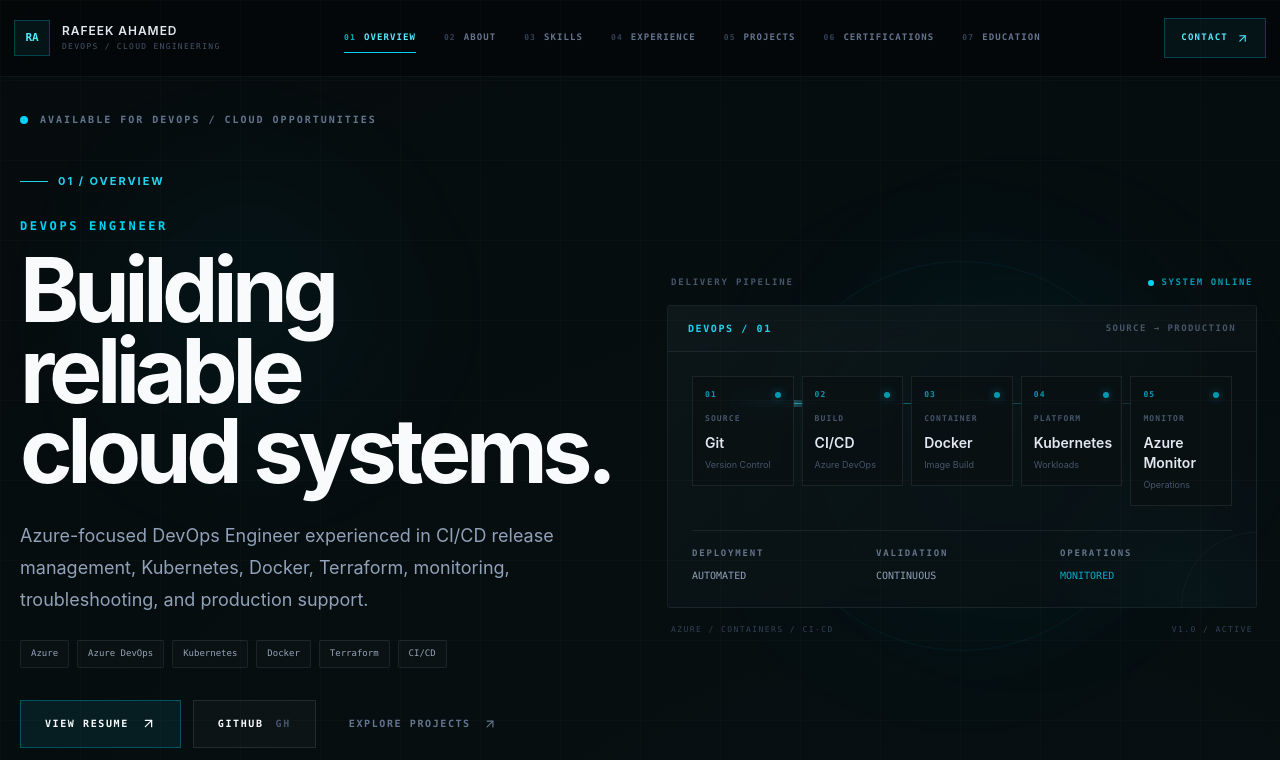
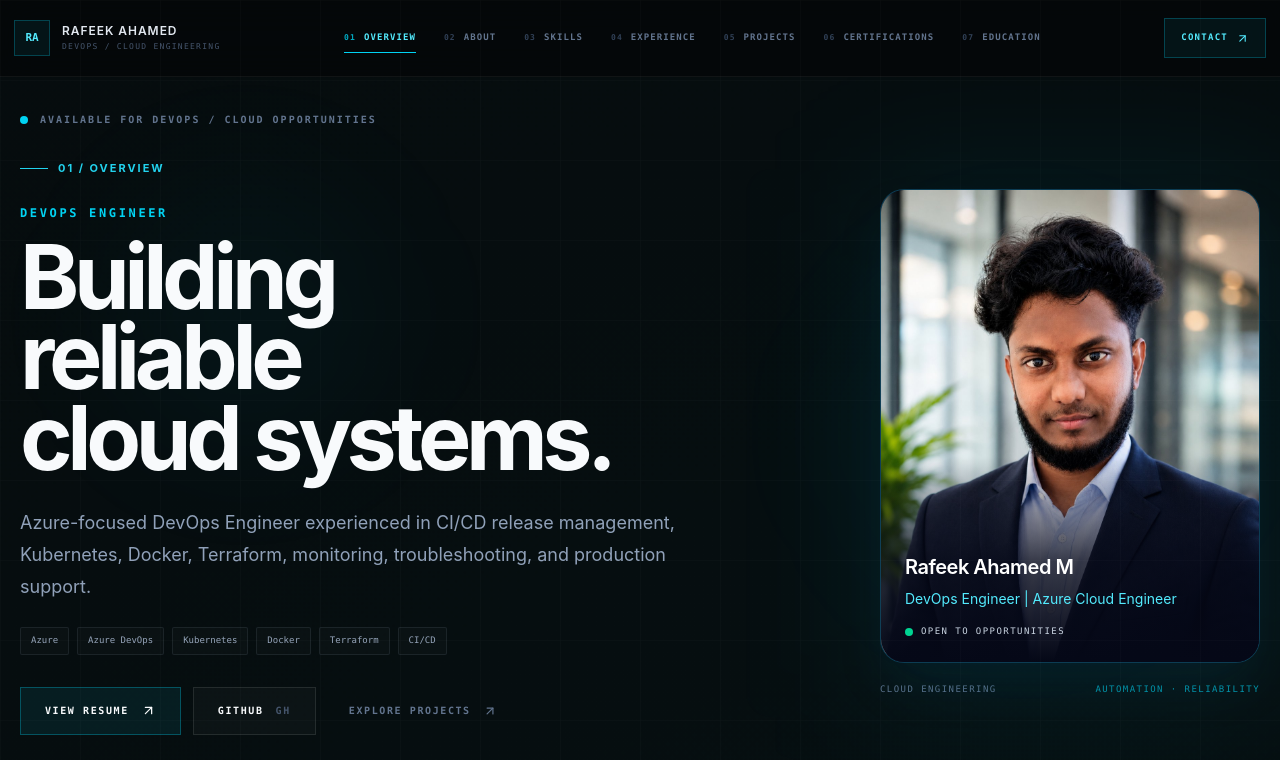
Before and after one commit to RafeekAhamed/rafeek-devops-portfolio, a React (Vite) app: page / in a window 1280 px wide. Shown: the top 760 px of the page. Built offline with nearby package versions, Linux system fonts and the light colour scheme.

Commit message:
Update hero section with profile photo

```diff
--- a/src/components/Hero.jsx
+++ b/src/components/Hero.jsx
@@ -1,23 +1,10 @@
 import { ArrowUpRight } from "lucide-react";
-import DevOpsVisual from "./DevOpsVisual";
 
 const quickFacts = [
-  {
-    label: "EXPERIENCE",
-    value: "1+ Year",
-  },
-  {
-    label: "FOCUS",
-    value: "Azure / DevOps",
-  },
-  {
-    label: "PLATFORM",
-    value: "Kubernetes",
-  },
-  {
-    label: "STATUS",
-    value: "Available",
-  },
+  { label: "EXPERIENCE", value: "1+ Year" },
+  { label: "FOCUS", value: "Azure / DevOps" },
+  { label: "PLATFORM", value: "Kubernetes" },
+  { label: "STATUS", value: "Available" },
 ];
 
 const stack = [
@@ -41,26 +28,17 @@
       id="home"
       className="relative min-h-screen overflow-hidden"
     >
-      {/* =====================================================
-          BACKGROUND
-          ===================================================== */}
-
+      {/* Background */}
       <div className="pointer-events-none absolute inset-0 -z-10">
         <div className="absolute left-[8%] top-[18%] h-72 w-72 rounded-full bg-cyan-400/[0.035] blur-3xl" />
-
         <div className="absolute right-[5%] top-[25%] h-96 w-96 rounded-full bg-cyan-400/[0.025] blur-3xl" />
       </div>
 
       <div className="container">
-
-        {/* ===================================================
-            AVAILABILITY
-            =================================================== */}
-
+        {/* Availability */}
         <div className="flex items-center gap-3 pb-6 pt-24 md:pt-28">
           <span className="relative flex h-2 w-2 shrink-0">
             <span className="absolute inline-flex h-full w-full animate-ping rounded-full bg-cyan-400 opacity-50" />
-
             <span className="relative inline-flex h-2 w-2 rounded-full bg-cyan-400" />
           </span>
 
@@ -69,36 +47,25 @@
           </span>
         </div>
 
-
-        {/* ===================================================
-            MAIN HERO
-            =================================================== */}
-
+        {/* Main Hero */}
         <div
           className="
             grid
             min-h-[calc(100vh-190px)]
             items-center
             gap-12
-            lg:grid-cols-[1fr_0.95fr]
-            lg:gap-8
-            xl:grid-cols-[1fr_1fr]
-            xl:gap-12
+            pb-12
+            lg:grid-cols-[1fr_0.8fr]
+            lg:gap-12
+            xl:grid-cols-[1fr_0.75fr]
+            xl:gap-16
           "
         >
-
-          {/* =================================================
-              LEFT — HERO CONTENT
-              ================================================= */}
-
+          {/* Left — Hero Content */}
           <div className="min-w-0">
-
-            <div className="section-label">
-              01 / Overview
-            </div>
+            <div className="section-label">01 / Overview</div>
 
             <div className="mt-7">
-
               <p className="mb-4 font-mono text-xs font-semibold uppercase tracking-[0.22em] text-cyan-400">
                 DevOps Engineer
               </p>
@@ -110,186 +77,149 @@
                 <br />
                 cloud systems.
               </h1>
-
             </div>
 
-
             {/* Description */}
-
             <div className="mt-7 max-w-2xl">
               <p className="text-base leading-8 text-slate-400 md:text-lg">
-                Azure-focused DevOps Engineer experienced in CI/CD release
-                management, Kubernetes, Docker, Terraform, monitoring,
-                troubleshooting, and production support.
+                Azure-focused DevOps Engineer experienced in CI/CD
+                release management, Kubernetes, Docker, Terraform,
+                monitoring, troubleshooting, and production support.
               </p>
             </div>
 
-
-            {/* =================================================
-                TECHNOLOGY STACK
-                ================================================= */}
-
+            {/* Technology Stack */}
             <div className="mt-6 flex max-w-2xl flex-wrap gap-2">
               {stack.map((item) => (
-                <span
-                  key={item}
-                  className="tech-chip"
-                >
+                <span key={item} className="tech-chip">
                   {item}
                 </span>
               ))}
             </div>
 
-
-            {/* =================================================
-                ACTIONS
-                ================================================= */}
-
+            {/* Action Buttons */}
             <div className="mt-8 flex flex-col gap-3 sm:flex-row sm:flex-wrap">
-
               <a
                 href="/Rafeek_Ahamed_DevOps_Resume.pdf"
                 target="_blank"
                 rel="noreferrer"
                 className="
-                  group
-                  inline-flex
-                  min-h-12
-                  items-center
-                  justify-center
-                  gap-3
-                  border
-                  border-cyan-400/30
-                  bg-cyan-400/[0.08]
-                  px-6
-                  font-mono
-                  text-[10px]
-                  font-bold
-                  uppercase
-                  tracking-[0.16em]
-                  text-cyan-300
-                  transition
-                  hover:border-cyan-400/60
-                  hover:bg-cyan-400/[0.13]
+                  group inline-flex min-h-12 items-center justify-center
+                  gap-3 border border-cyan-400/30 bg-cyan-400/[0.08]
+                  px-6 font-mono text-[10px] font-bold uppercase
+                  tracking-[0.16em] text-cyan-300 transition
+                  hover:border-cyan-400/60 hover:bg-cyan-400/[0.13]
                 "
               >
                 View Resume
-
                 <ArrowUpRight
                   size={15}
-                  className="
-                    transition-transform
-                    group-hover:-translate-y-0.5
-                    group-hover:translate-x-0.5
-                  "
+                  className="transition-transform group-hover:-translate-y-0.5 group-hover:translate-x-0.5"
                 />
               </a>
-
 
               <a
                 href="https://github.com/RafeekAhamed"
                 target="_blank"
                 rel="noreferrer"
                 className="
-                  inline-flex
-                  min-h-12
-                  items-center
-                  justify-center
-                  gap-3
-                  border
-                  border-white/10
-                  bg-white/[0.025]
-                  px-6
-                  font-mono
-                  text-[10px]
-                  font-bold
-                  uppercase
-                  tracking-[0.16em]
-                  text-slate-300
-                  transition
-                  hover:border-white/20
-                  hover:bg-white/[0.05]
+                  inline-flex min-h-12 items-center justify-center gap-3
+                  border border-white/10 bg-white/[0.025] px-6
+                  font-mono text-[10px] font-bold uppercase
+                  tracking-[0.16em] text-slate-300 transition
+                  hover:border-white/20 hover:bg-white/[0.05]
                 "
               >
                 GitHub
-
                 <span className="font-mono text-[10px] text-slate-600">
                   GH
                 </span>
               </a>
 
-
               <button
                 type="button"
                 onClick={scrollToProjects}
                 className="
-                  inline-flex
-                  min-h-12
-                  items-center
-                  justify-center
-                  gap-3
-                  border
-                  border-transparent
-                  px-5
-                  font-mono
-                  text-[10px]
-                  font-bold
-                  uppercase
-                  tracking-[0.16em]
-                  text-slate-500
-                  transition
-                  hover:text-white
+                  inline-flex min-h-12 items-center justify-center gap-3
+                  border border-transparent px-5 font-mono text-[10px]
+                  font-bold uppercase tracking-[0.16em] text-slate-500
+                  transition hover:text-white
                 "
               >
                 Explore Projects
-
                 <ArrowUpRight size={14} />
               </button>
-
-            </div>
-
-          </div>
-
-
-          {/* =================================================
-              RIGHT — DEVOPS VISUAL
-              ================================================= */}
-
-          <div
-            className="
-              relative
-              hidden
-              min-h-[500px]
-              items-center
-              justify-center
-              lg:flex
-              xl:min-h-[560px]
-            "
-          >
-            <div className="relative w-full max-w-[620px]">
-              <DevOpsVisual />
             </div>
           </div>
 
+          {/* Right — Professional Photo */}
+          <div className="relative mx-auto w-full max-w-[380px] lg:ml-auto lg:mr-0">
+            <div
+              aria-hidden="true"
+              className="absolute -inset-5 rounded-3xl bg-cyan-400/[0.07] blur-3xl"
+            />
+
+            <div className="relative overflow-hidden rounded-3xl border border-cyan-400/20 bg-slate-900 shadow-2xl shadow-cyan-950/30">
+              <img
+                src="/profile.jpg"
+                alt="Rafeek Ahamed M — DevOps Engineer and Azure Cloud Engineer"
+                width={1122}
+                height={1402}
+                fetchPriority="high"
+                decoding="async"
+                onError={(event) => {
+                  console.error(
+                    "Profile image failed to load:",
+                    event.currentTarget.src
+                  );
+                }}
+                className="aspect-[4/5] w-full object-cover object-center"
+              />
+
+              {/* Photo Overlay */}
+              <div className="absolute inset-x-0 bottom-0 bg-gradient-to-t from-[#050817] via-[#050817]/75 to-transparent p-6 pt-24">
+                <p className="text-xl font-semibold tracking-tight text-white">
+                  Rafeek Ahamed M
+                </p>
+
+                <p className="mt-2 text-sm text-cyan-300">
+                  DevOps Engineer | Azure Cloud Engineer
+                </p>
+
+                <div className="mt-4 flex items-center gap-2">
+                  <span className="relative flex h-2 w-2">
+                    <span className="absolute inline-flex h-full w-full animate-ping rounded-full bg-emerald-400 opacity-50" />
+                    <span className="relative h-2 w-2 rounded-full bg-emerald-400" />
+                  </span>
+
+                  <span className="font-mono text-[9px] uppercase tracking-[0.16em] text-slate-300">
+                    Open to opportunities
+                  </span>
+                </div>
+              </div>
+            </div>
+
+            {/* Caption */}
+            <div className="mt-5 flex items-center justify-between gap-3">
+              <span className="font-mono text-[9px] uppercase tracking-[0.16em] text-slate-500">
+                Cloud Engineering
+              </span>
+
+              <span className="font-mono text-[9px] uppercase tracking-[0.16em] text-cyan-400/70">
+                Automation · Reliability
+              </span>
+            </div>
+          </div>
         </div>
 
-
-        {/* ===================================================
-            QUICK FACTS
-            =================================================== */}
-
+        {/* Quick Facts */}
         <div className="border-y border-white/[0.07]">
-
           <div className="grid grid-cols-2 md:grid-cols-4">
-
             {quickFacts.map((item, index) => (
               <div
                 key={item.label}
                 className={`
-                  min-h-[105px]
-                  px-5
-                  py-6
-                  md:px-7
+                  min-h-[105px] px-5 py-6 md:px-7
                   ${
                     index !== quickFacts.length - 1
                       ? "border-r border-white/[0.07]"
@@ -302,29 +232,18 @@
                   }
                 `}
               >
-
-                <p className="micro-label">
-                  {item.label}
-                </p>
+                <p className="micro-label">{item.label}</p>
 
                 <p className="mt-3 text-sm font-medium text-slate-200">
                   {item.value}
                 </p>
-
               </div>
             ))}
-
           </div>
-
         </div>
 
-
-        {/* ===================================================
-            BOTTOM METADATA
-            =================================================== */}
-
+        {/* Bottom Metadata */}
         <div className="flex flex-col gap-3 py-6 sm:flex-row sm:items-center sm:justify-between">
-
           <span className="font-mono text-[9px] uppercase tracking-[0.18em] text-slate-600">
             Azure / Cloud Engineering / DevOps
           </span>
@@ -332,9 +251,7 @@
           <span className="font-mono text-[9px] uppercase tracking-[0.18em] text-slate-600">
             India / Remote
           </span>
-
         </div>
-
       </div>
     </section>
   );
```
